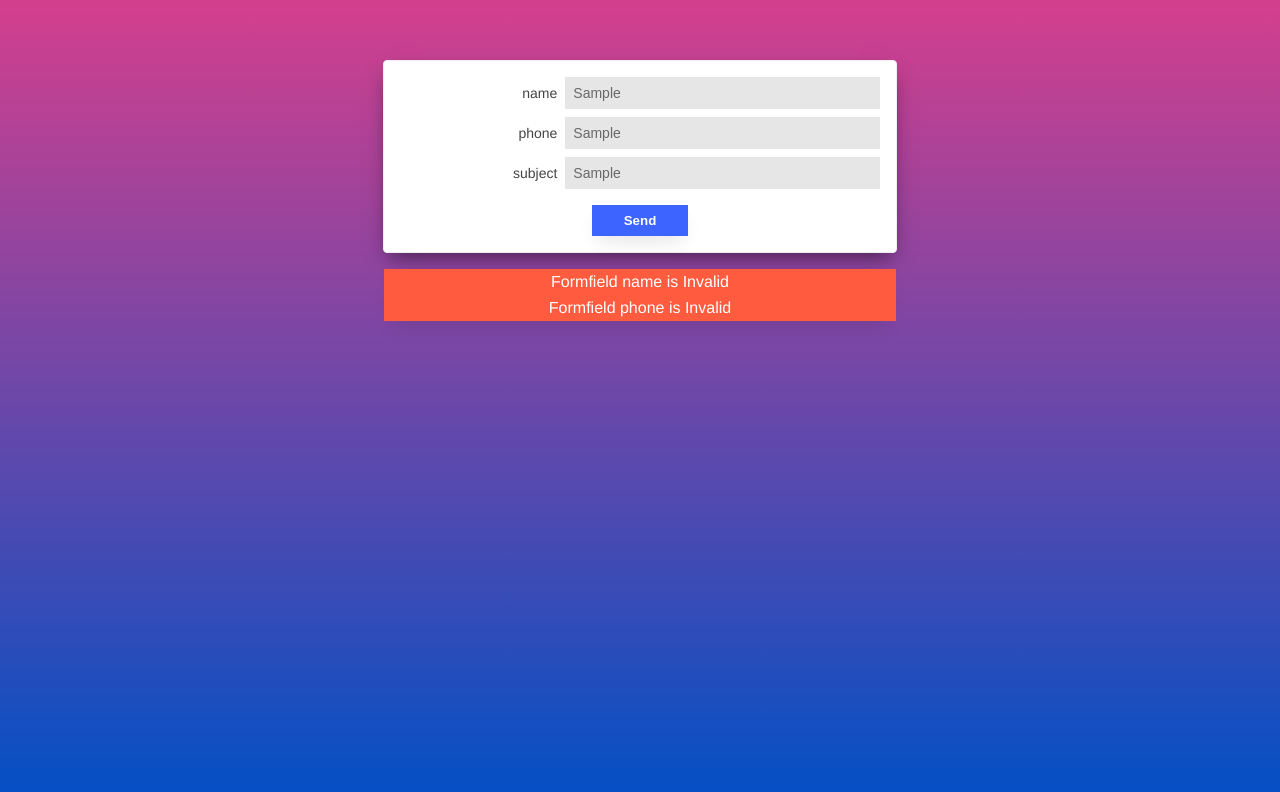
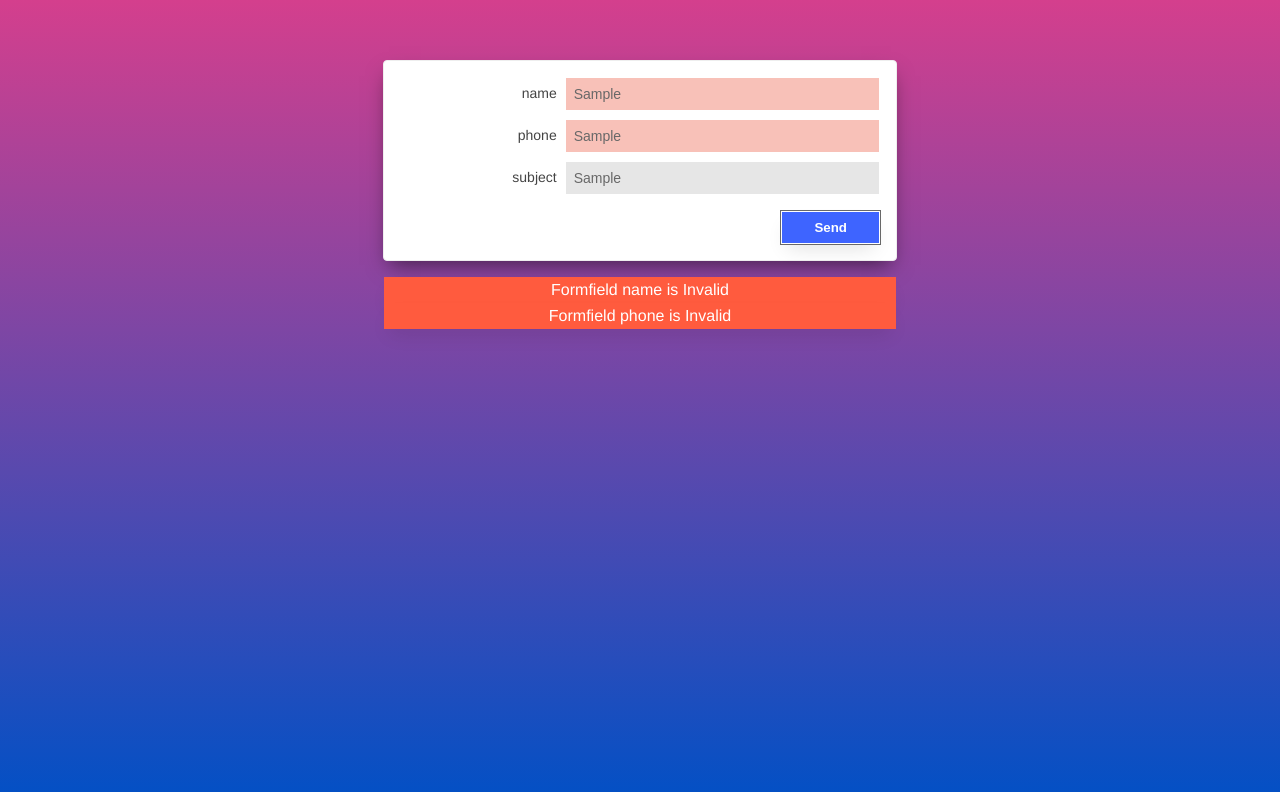
Before and after one commit to Drathal/formplayground-vue, a Vue app: page / in a window 1280 px wide. Both pictures are taken after typing "Sample", "Sample", "Sample" into the empty fields and a click on the button "Send". Shown: the top 792 px of the page. Built offline with nearby package versions, Linux system fonts and the light colour scheme.

Commit message:
feat: add more styling

```diff
--- /dev/null
+++ b/jsconfig.json
@@ -0,0 +1,4 @@
+{
+  "exclude": ["node_modules", "dist"],
+  "include": ["./src/**/*"]
+}
--- a/src/components/RealDigitalButton.vue
+++ b/src/components/RealDigitalButton.vue
@@ -16,15 +16,16 @@ button {
   border-color: #3e64ff;
   color: #fff;
   margin: 0.5rem 0 0;
-
   display: inline-block;
-
   padding: 0.5rem 2rem;
   cursor: pointer;
-
   border: 0;
-
   font-weight: 700;
   box-shadow: 0px 10px 20px -6px rgb(0 0 0 / 12%);
+  border: 1px solid white;
+}
+
+button:focus {
+  outline: 1px solid #686868;
 }
 </style>
--- a/src/components/RealDigitalForm.vue
+++ b/src/components/RealDigitalForm.vue
@@ -2,9 +2,11 @@
   <form ref="realDigitalForm" novalidate @submit.prevent="handleSubmit">
     <slot />
   </form>
-  <p v-for="error in errors" :key="error">
-    {{ error }}
-  </p>
+  <transition-group name="fade">
+    <p v-for="error in errors" :key="error">
+      {{ error }}
+    </p>
+  </transition-group>
 </template>
 
 <script>
@@ -74,6 +76,7 @@ form {
   margin: 0 auto 1rem;
   border-radius: 0.25rem;
   box-shadow: 0px 10px 20px -6px rgb(0 0 0 / 52%);
+  text-align: right;
 }
 
 p {
@@ -88,4 +91,25 @@ p {
   font-weight: 400;
   box-shadow: 0px 10px 20px -6px rgb(0 0 0 / 12%);
 }
+
+.fade-enter-active {
+  animation: bounce-in 0.5s;
+}
+.fade-leave-active {
+  animation: bounce-in 0.5s reverse;
+}
+
+@keyframes bounce-in {
+  0% {
+    opacity: 0;
+    transform: translateY(-20px);
+  }
+  65% {
+    transform: translateY(5px);
+  }
+  100% {
+    opacity: 1;
+    transform: translateY(0);
+  }
+}
 </style>
--- a/src/components/RealDigitalTextfield.vue
+++ b/src/components/RealDigitalTextfield.vue
@@ -41,10 +41,8 @@ div {
 
 label {
   flex: 1;
-
   padding: 0.5rem 0.5rem;
   display: block;
-
   font-size: 14px;
   font-weight: 400;
   text-align: right;
@@ -58,5 +56,20 @@ input {
   font-size: 14px;
   padding: 0.5rem 0.5rem;
   flex: 2;
+  border: 1px solid white;
+}
+
+input:invalid {
+  background: #f8c1b8;
+}
+
+input::placeholder {
+  color: #b8b8b8;
+  opacity: 1;
+}
+
+input:focus {
+  outline: 1px solid #686868;
+  color: black;
 }
 </style>
```
